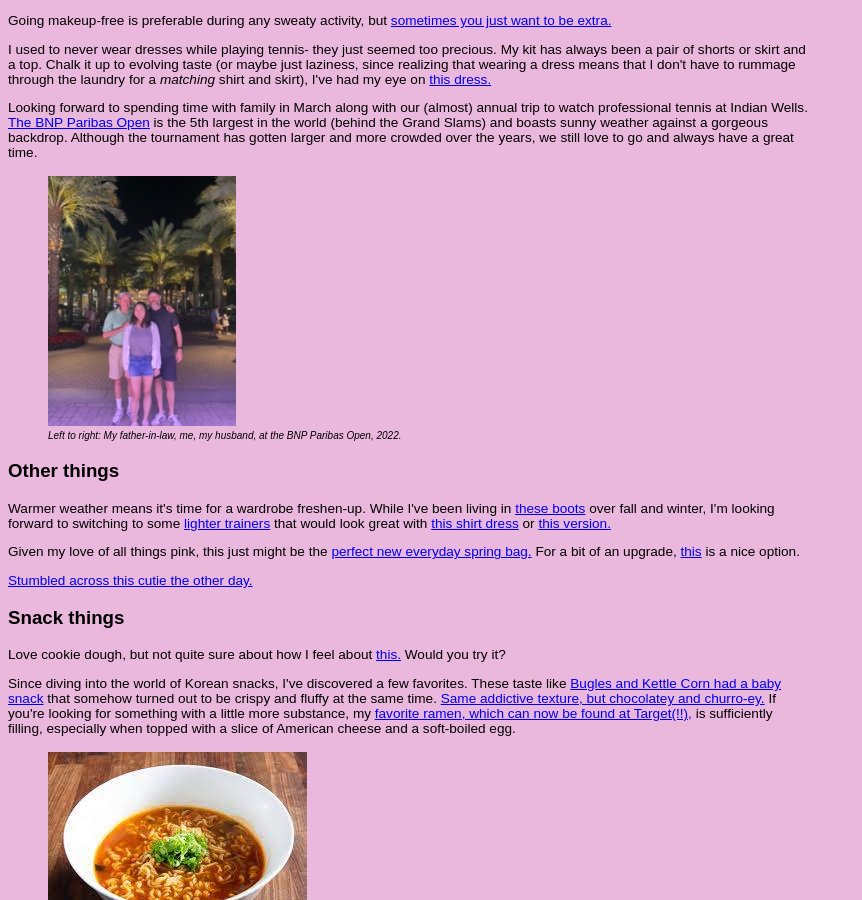
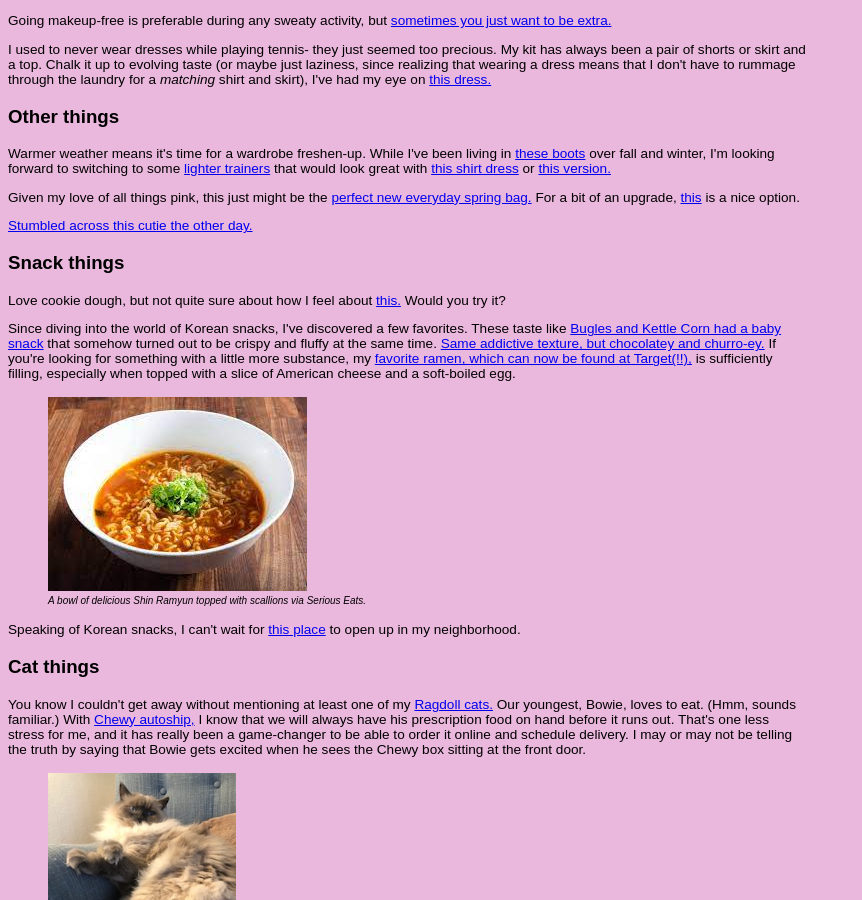
Before and after one commit to kimsunhammond/https-github.com-PT-Web-Dev-Jan-23-js-assignment-4-html-me-something-kimsunhammond, a website: page index.html in a window 1280 px wide. Shown: the part 1103-2003 px from the top of the page, without its empty margins (0-862 px from the left). Drawn offline with Linux system fonts and the light colour scheme.

Commit message:
update html

```diff
--- a/index.html
+++ b/index.html
@@ -43,12 +43,6 @@
                <p class="things">Going makeup-free is preferable during any sweaty activity, but <a href="https://www.cnn.com/cnn-underscored/beauty/sweat-proof-makeup">sometimes you just want to be extra.</a></p>
 
                <p class="things">I used to never wear dresses while playing tennis- they just seemed too precious. My kit has always been a pair of shorts or skirt and a top. Chalk it up to evolving taste (or maybe just laziness, since realizing that wearing a dress means that I don't have to rummage through the laundry for a <em>matching</em> shirt and skirt), I've had my eye on <a href="https://athleta.gap.com/browse/product.do?pid=534796022&mlink=AllNav_AllDresses_0214_AdvantageDress&vid=1#pdp-page-content">this dress.</a></p>
-
-               <p class="things">Looking forward to spending time with family in March along with our (almost) annual trip to watch professional tennis at Indian Wells. <a href="https://bnpparibasopen.com/">The BNP Paribas Open</a> is the 5th largest in the world (behind the Grand Slams) and boasts sunny weather against a gorgeous backdrop. Although the tournament has gotten larger and more crowded over the years, we still love to go and always have a great time.</p>
-               <figure>
-                  <img src="images/bnp.jpg" alt="People standing in front of palm trees">
-                  <figcaption>Left to right: My father-in-law, me, my husband, at the BNP Paribas Open, 2022.</figcaption>
-               </figure>
             </section>
 
             <section>
```
